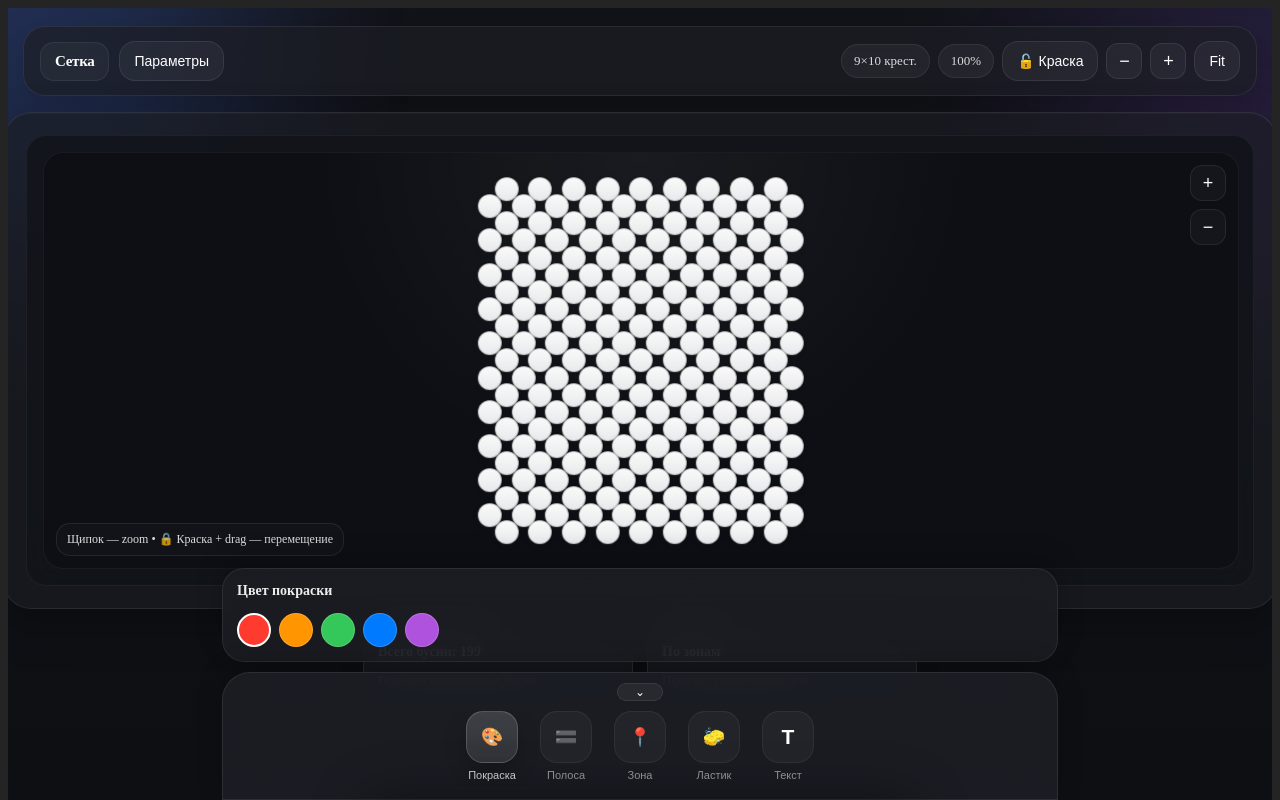
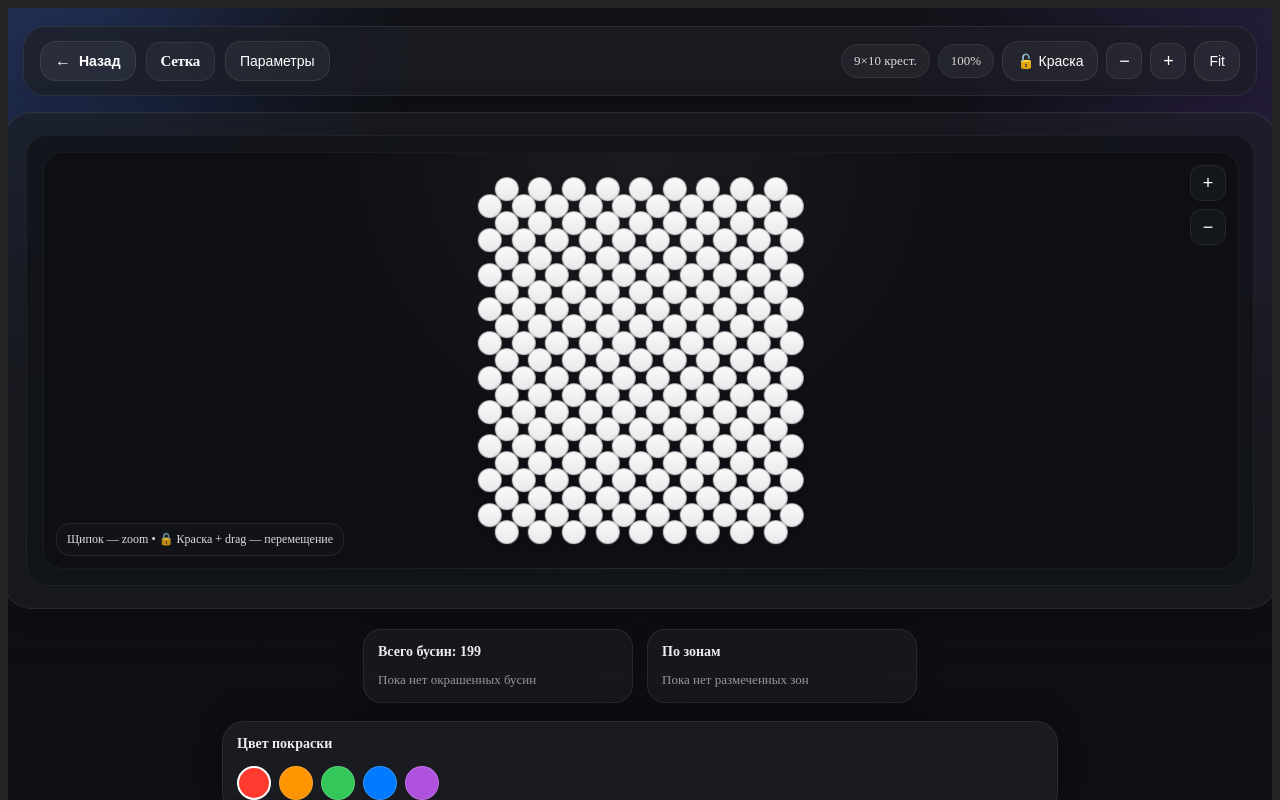
Before and after one commit to DaniilOreshenkov/miniApp, a React (Vite) app: page / in a window 1280 px wide. Both pictures are taken after a click on the button "+ Создать сетку". Shown: the top 800 px of the page. Built offline with nearby package versions, Linux system fonts and the light colour scheme.

Commit message:
главный экрнан - добавил кнопку назад

```diff
--- a/src/App.tsx
+++ b/src/App.tsx
@@ -25,8 +25,12 @@ declare global {
   }
 }
 
+type Screen = "home" | "grid";
+
 export default function App() {
-  const [screen, setScreen] = useState<"home" | "grid">("home");
+  const [activeScreen, setActiveScreen] = useState<Screen>("home");
+  const [renderedScreen, setRenderedScreen] = useState<Screen>("home");
+  const [stage, setStage] = useState<"idle" | "enter" | "exit">("idle");
 
   useEffect(() => {
     const tg = window.Telegram?.WebApp;
@@ -37,17 +41,106 @@ export default function App() {
     }
   }, []);
 
-  if (screen === "grid") {
+  const navigateTo = (next: Screen) => {
+    if (next === activeScreen) return;
+
+    setStage("exit");
+
+    window.setTimeout(() => {
+      setRenderedScreen(next);
+      setActiveScreen(next);
+      setStage("enter");
+
+      window.setTimeout(() => {
+        setStage("idle");
+      }, 380);
+    }, 220);
+  };
+
   return (
+    <div style={appShellStyle}>
+      <div
+        style={{
+          ...screenLayerStyle,
+          ...getScreenAnimationStyle(stage),
+        }}
+      >
+        {renderedScreen === "home" ? (
+          <HomeScreen onCreateGrid={() => navigateTo("grid")} />
+        ) : (
           <GridScreen
             width={9}
             height={10}
             wallHeight={3}
             beadSize="2 мм"
-        onBack={() => setScreen("home")}
+            onBack={() => navigateTo("home")}
           />
+        )}
+      </div>
+    </div>
   );
 }
 
-  return <HomeScreen onCreateGrid={() => setScreen("grid")} />;
+const appShellStyle: React.CSSProperties = {
+  width: "100%",
+  minHeight: "100vh",
+  overflow: "hidden",
+  background: "#0c0e12",
+};
+
+const screenLayerStyle: React.CSSProperties = {
+  width: "100%",
+  minHeight: "100vh",
+  willChange: "transform, opacity, filter",
+};
+
+const getScreenAnimationStyle = (
+  stage: "idle" | "enter" | "exit"
+): React.CSSProperties => {
+  if (stage === "enter") {
+    return {
+      animation: "appScreenEnter 380ms cubic-bezier(0.22, 1, 0.36, 1)",
+    };
   }
+
+  if (stage === "exit") {
+    return {
+      animation: "appScreenExit 220ms cubic-bezier(0.4, 0, 1, 1) forwards",
+    };
+  }
+
+  return {};
+};
+
+if (typeof document !== "undefined" && !document.getElementById("app-anim-style")) {
+  const style = document.createElement("style");
+  style.id = "app-anim-style";
+  style.innerHTML = `
+    @keyframes appScreenEnter {
+      0% {
+        opacity: 0;
+        transform: translateY(22px) scale(0.985);
+        filter: blur(10px);
+      }
+      100% {
+        opacity: 1;
+        transform: translateY(0) scale(1);
+        filter: blur(0);
+      }
+    }
+
+    @keyframes appScreenExit {
+      0% {
+        opacity: 1;
+        transform: translateY(0) scale(1);
+        filter: blur(0);
+      }
+      100% {
+        opacity: 0;
+        transform: translateY(-10px) scale(0.992);
+        filter: blur(6px);
+      }
+    }
+  `;
+  document.head.appendChild(style);
+}
--- a/src/screens/GridScreen.tsx
+++ b/src/screens/GridScreen.tsx
@@ -139,7 +139,13 @@ const getTouchCenter = (
   };
 };
 
-const GridScreen: React.FC<Props> = ({ width, height }) => {
+const GridScreen: React.FC<Props> = ({
+  onBack,
+  width,
+  height,
+  wallHeight,
+  beadSize,
+}) => {
   const initialSettings: GridSettings = {
     width: Math.max(1, width ?? 10),
     height: Math.max(1, height ?? 10),
@@ -1299,6 +1305,11 @@ const GridScreen: React.FC<Props> = ({ width, height }) => {
     return (
       <div style={sheetContentStackStyle}>
         <div style={sheetTitleStyle}>Настройка сетки</div>
+
+        <div style={settingsMetaStyle}>
+          <div style={settingsMetaChipStyle}>Стенка: {wallHeight ?? 3}</div>
+          <div style={settingsMetaChipStyle}>Бусина: {beadSize ?? "2 мм"}</div>
+        </div>
 
         <div style={settingsFieldsGridStyle}>
           <div style={settingsFieldCardStyle}>
@@ -1431,7 +1442,12 @@ const GridScreen: React.FC<Props> = ({ width, height }) => {
   };
 
   return (
-    <div style={pageStyle}>
+    <div
+      style={{
+        ...pageStyle,
+        animation: "gridScreenFadeIn 320ms cubic-bezier(0.22, 1, 0.36, 1)",
+      }}
+    >
       <div style={topGlowStyle} />
       <div style={sideGlowStyle} />
 
@@ -1475,6 +1491,13 @@ const GridScreen: React.FC<Props> = ({ width, height }) => {
               flexWrap: "wrap",
             }}
           >
+            {onBack && (
+              <button onClick={onBack} style={backButtonStyle}>
+                <span style={{ fontSize: 16, lineHeight: 1 }}>←</span>
+                <span>Назад</span>
+              </button>
+            )}
+
             <div
               style={{
                 padding: "10px 14px",
@@ -2111,6 +2134,21 @@ const secondaryActionStyle: React.CSSProperties = {
   fontSize: 14,
 };
 
+const backButtonStyle: React.CSSProperties = {
+  padding: "11px 14px",
+  borderRadius: 16,
+  border: "1px solid rgba(255,255,255,0.08)",
+  background: "rgba(255,255,255,0.06)",
+  color: "#fff",
+  cursor: "pointer",
+  fontSize: 14,
+  fontWeight: 700,
+  display: "flex",
+  alignItems: "center",
+  gap: 8,
+  transition: "all 0.18s ease",
+};
+
 const zoomActionStyle: React.CSSProperties = {
   width: 36,
   height: 36,
@@ -2288,6 +2326,21 @@ const sheetTitleStyle: React.CSSProperties = {
   letterSpacing: "-0.03em",
 };
 
+const settingsMetaStyle: React.CSSProperties = {
+  display: "flex",
+  flexWrap: "wrap",
+  gap: 8,
+};
+
+const settingsMetaChipStyle: React.CSSProperties = {
+  padding: "8px 12px",
+  borderRadius: 999,
+  background: "rgba(255,255,255,0.05)",
+  border: "1px solid rgba(255,255,255,0.08)",
+  color: "rgba(255,255,255,0.8)",
+  fontSize: 12,
+};
+
 const settingsFieldsGridStyle: React.CSSProperties = {
   display: "grid",
   gridTemplateColumns: "repeat(auto-fit, minmax(180px, 1fr))",
@@ -2307,4 +2360,27 @@ const settingsActionTitleStyle: React.CSSProperties = {
   fontWeight: 700,
 };
 
+if (
+  typeof document !== "undefined" &&
+  !document.getElementById("grid-screen-anim-style")
+) {
+  const style = document.createElement("style");
+  style.id = "grid-screen-anim-style";
+  style.innerHTML = `
+    @keyframes gridScreenFadeIn {
+      0% {
+        opacity: 0;
+        transform: translateY(18px) scale(0.992);
+        filter: blur(8px);
+      }
+      100% {
+        opacity: 1;
+        transform: translateY(0) scale(1);
+        filter: blur(0);
+      }
+    }
+  `;
+  document.head.appendChild(style);
+}
+
 export default GridScreen;
```
Lines whose indentation alone changed are shown as unchanged.
